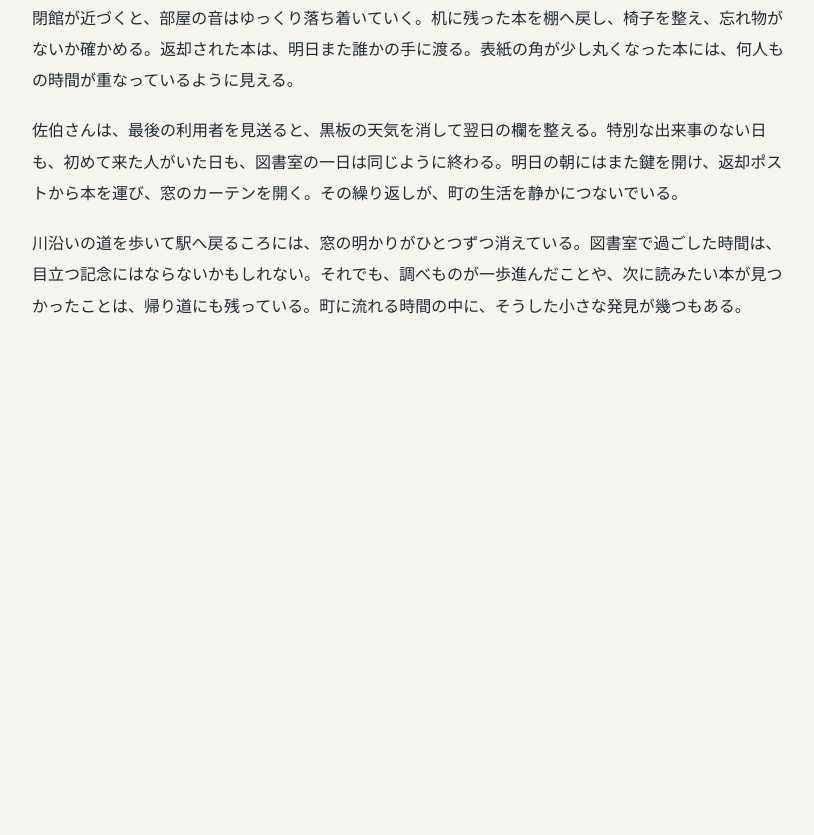
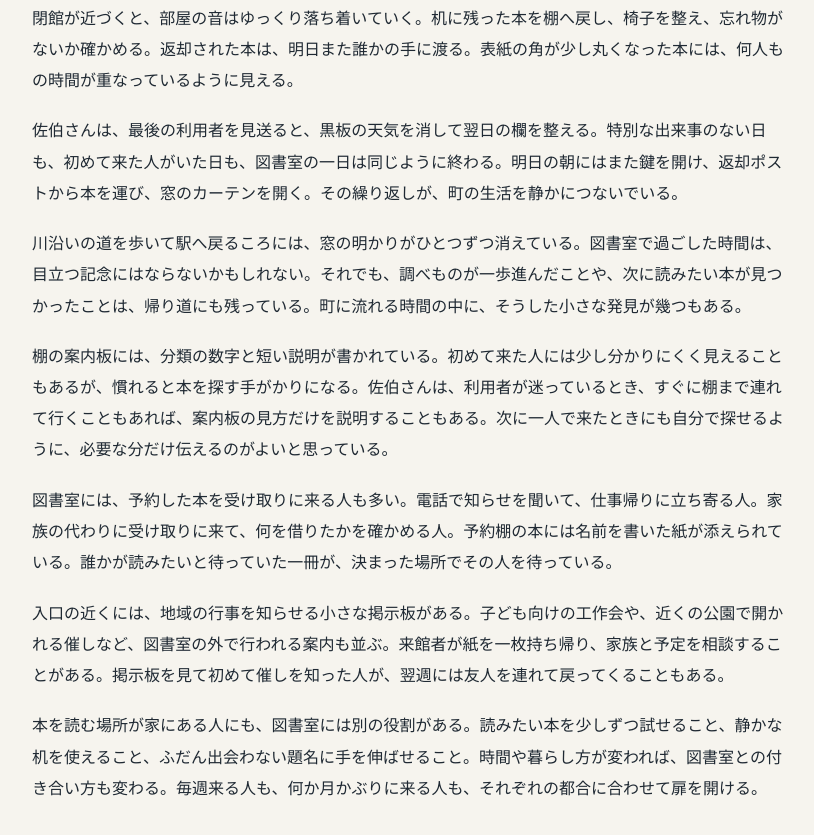
Before and after one commit to Josh-Temple/instant-radio, a plain HTML site: page articles/search-console-read-aloud-test.html in a window 1280 px wide. Shown: the part 2138-2973 px from the top of the page, without its empty margins (228-1042 px from the left). Before the commit the page ends 2543 px from the top, so only its background shows below. Drawn offline with Linux system fonts and the light colour scheme.

Commit message:
Expand static article for Read Aloud test

```diff
--- a/articles/search-console-read-aloud-test.html
+++ b/articles/search-console-read-aloud-test.html
@@ -40,6 +40,10 @@
       <p>閉館が近づくと、部屋の音はゆっくり落ち着いていく。机に残った本を棚へ戻し、椅子を整え、忘れ物がないか確かめる。返却された本は、明日また誰かの手に渡る。表紙の角が少し丸くなった本には、何人もの時間が重なっているように見える。</p>
       <p>佐伯さんは、最後の利用者を見送ると、黒板の天気を消して翌日の欄を整える。特別な出来事のない日も、初めて来た人がいた日も、図書室の一日は同じように終わる。明日の朝にはまた鍵を開け、返却ポストから本を運び、窓のカーテンを開く。その繰り返しが、町の生活を静かにつないでいる。</p>
       <p>川沿いの道を歩いて駅へ戻るころには、窓の明かりがひとつずつ消えている。図書室で過ごした時間は、目立つ記念にはならないかもしれない。それでも、調べものが一歩進んだことや、次に読みたい本が見つかったことは、帰り道にも残っている。町に流れる時間の中に、そうした小さな発見が幾つもある。</p>
+      <p>棚の案内板には、分類の数字と短い説明が書かれている。初めて来た人には少し分かりにくく見えることもあるが、慣れると本を探す手がかりになる。佐伯さんは、利用者が迷っているとき、すぐに棚まで連れて行くこともあれば、案内板の見方だけを説明することもある。次に一人で来たときにも自分で探せるように、必要な分だけ伝えるのがよいと思っている。</p>
+      <p>図書室には、予約した本を受け取りに来る人も多い。電話で知らせを聞いて、仕事帰りに立ち寄る人。家族の代わりに受け取りに来て、何を借りたかを確かめる人。予約棚の本には名前を書いた紙が添えられている。誰かが読みたいと待っていた一冊が、決まった場所でその人を待っている。</p>
+      <p>入口の近くには、地域の行事を知らせる小さな掲示板がある。子ども向けの工作会や、近くの公園で開かれる催しなど、図書室の外で行われる案内も並ぶ。来館者が紙を一枚持ち帰り、家族と予定を相談することがある。掲示板を見て初めて催しを知った人が、翌週には友人を連れて戻ってくることもある。</p>
+      <p>本を読む場所が家にある人にも、図書室には別の役割がある。読みたい本を少しずつ試せること、静かな机を使えること、ふだん出会わない題名に手を伸ばせること。時間や暮らし方が変われば、図書室との付き合い方も変わる。毎週来る人も、何か月かぶりに来る人も、それぞれの都合に合わせて扉を開ける。</p>
     </article>
   </main>
 </body>
```
